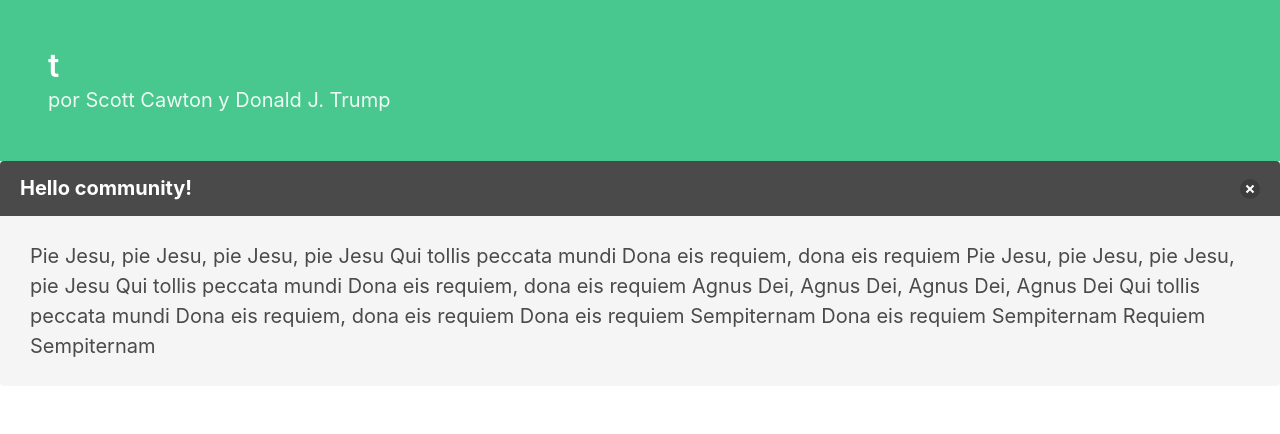
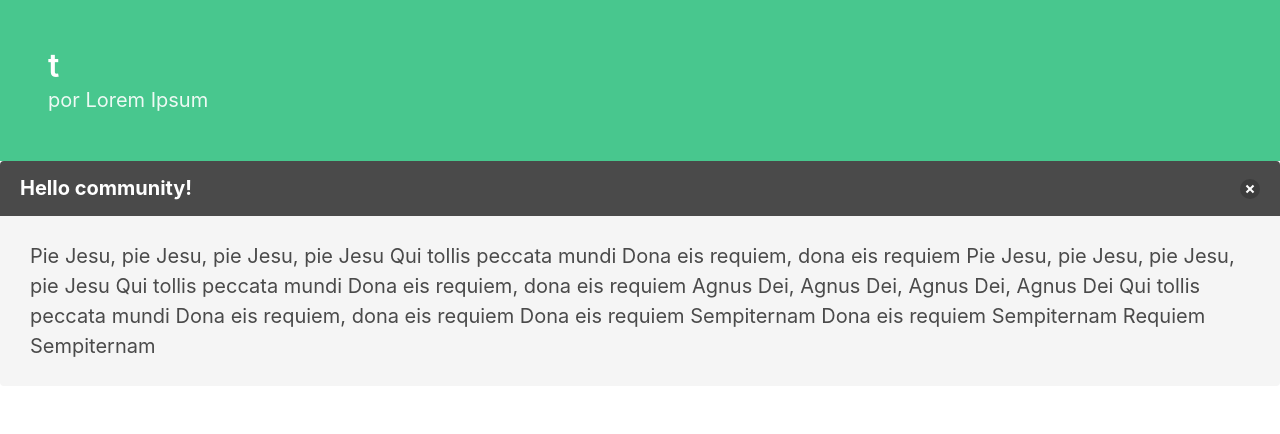
Before and after one commit to Karim-16/Karim-16.github.io, a plain HTML site: page tawa/index.html in a window 1280 px wide. Shown: the top 434 px of the page. Drawn offline with nearby package versions, Linux system fonts and the light colour scheme.

Commit message:
Update index.html

```diff
--- a/tawa/index.html
+++ b/tawa/index.html
@@ -13,7 +13,7 @@
             t
           </p>
           <p class="subtitle">
-            por Scott Cawton y Donald J. Trump
+            por Lorem Ipsum
           </p>
         </div>
       </section>
```
